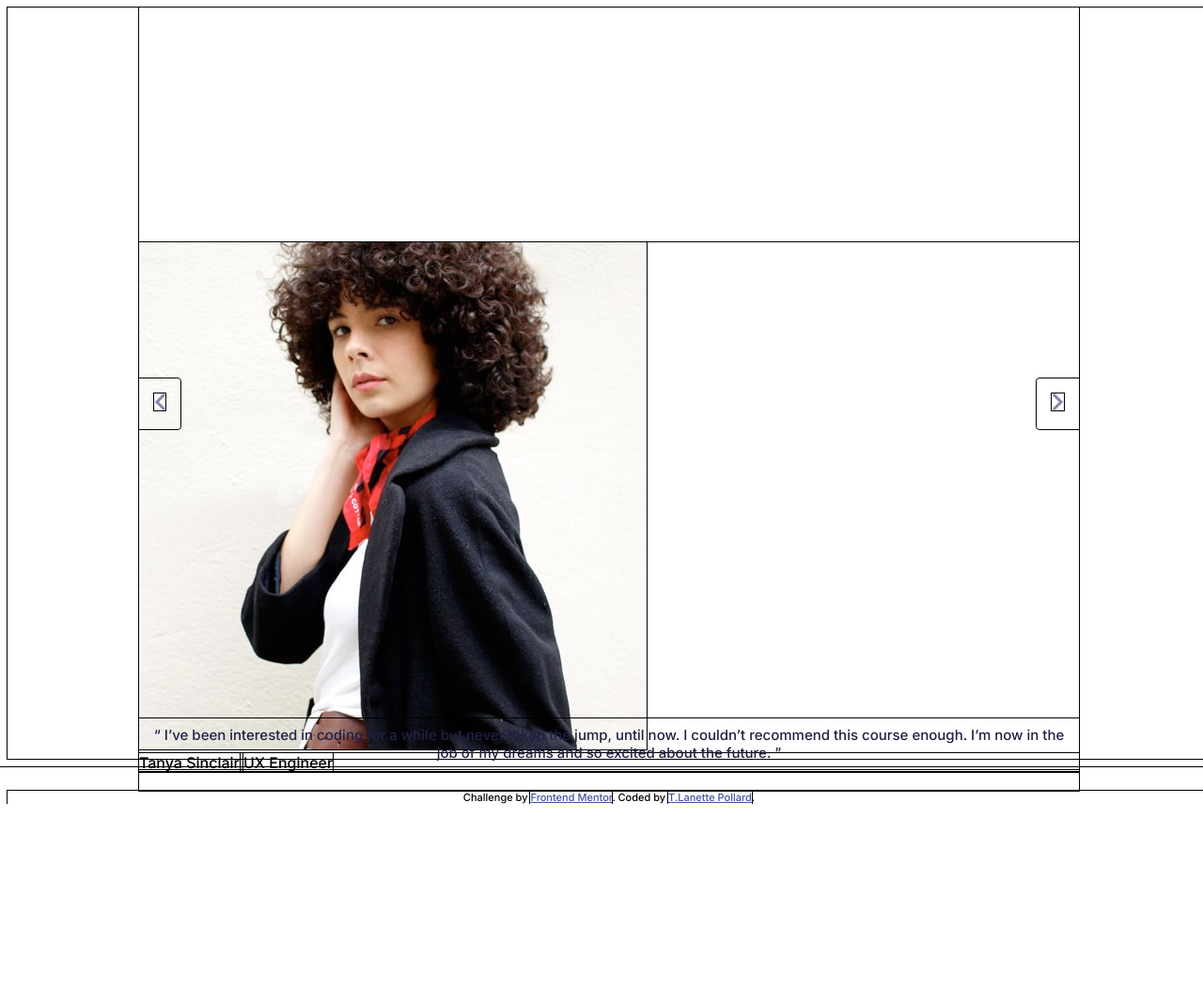
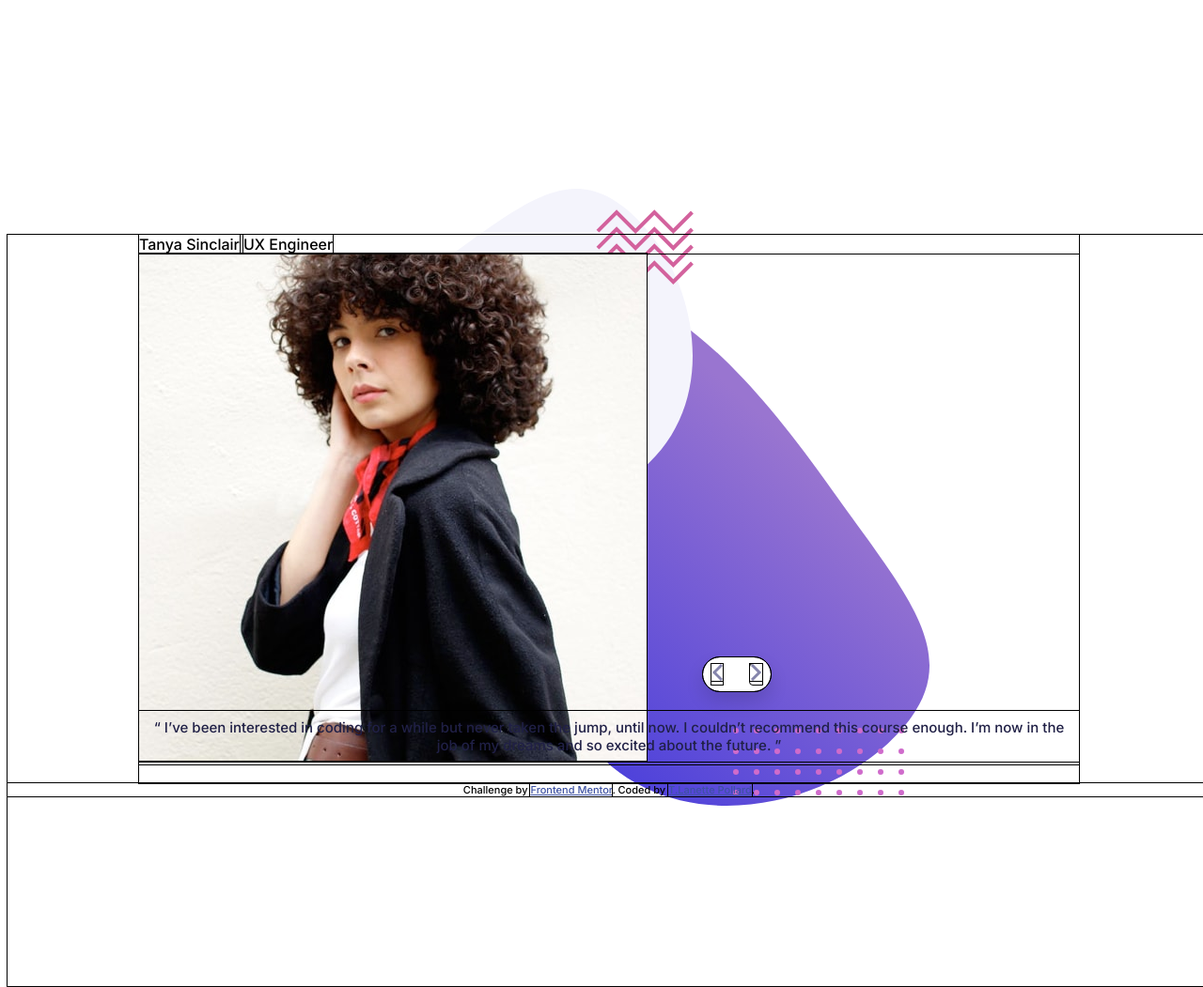
Before and after one commit to TLanetteRose/Coding-Bootcamp-Testimonial-TLP, a plain HTML site: page index.html in a window 1280 px wide. Shown: the whole page at 94% size. Before the commit the page ends 856 px from the top, so only its background shows below. Drawn offline with Linux system fonts and the light colour scheme.

Commit message:
Updates
Signed-off-by: T. Lanette <TLPollard4516@gmail.com>

```diff
--- a/index.html
+++ b/index.html
@@ -16,7 +16,6 @@
     <div class="slideshow__inner">
       <div role="list">
         <div class="slides slide__one fade">
-          <img class="slide__image" src="images/image-tanya.jpg" alt="Tanya testimonial">
           <div class="testimonial">
             <p class="slide__text">“ I’ve been interested in coding for a while    but never taken the jump, until now. I couldn’t recommend this course enough. I’m now in the job of my dreams and so
             excited about the future. ”
@@ -26,10 +25,10 @@
               <span>UX Engineer</span>
             </div><!-- .slide__credit -->
           </div><!-- .testimonial -->
+          <img class="slide__image" src="images/image-tanya.jpg" alt="Tanya testimonial">
         </div><!-- .slide__one -->
 
         <div class="slides slide__two fade">
-          <img class="slide__image" src="images/image-john.jpg" alt="John testimonial">
           <div class="testimonial">
             <p class="slide__text">“ If you want to lay the best foundation possible I’d recommend taking this course.
               The depth the instructors go into is incredible. I now feel so confident about
@@ -40,18 +39,22 @@
               <span>Junior Front-end Developer</span>
             </div><!-- .slide__credit -->
           </div><!-- .testimonial -->
+          <img class="slide__image" src="images/image-john.jpg" alt="John testimonial">
         </div><!-- .slide__two -->
       </div><!-- .list -->
 
       <!-- Next and previous buttons -->
       <div class="slide__buttons">
+        <div class="button-container">
           <a class="prev" onclick='plusSlides(-1)'>
             <svg xmlns="http://www.w3.org/2000/svg" width="12" height="18">
             <path fill="none" stroke="#8585AC" stroke-width="3" d="M11 1L3 9l8 8" /></svg></a>
           <a class="next" onclick='plusSlides(1)'>
             <svg xmlns="http://www.w3.org/2000/svg" width="13" height="18">
             <path fill="none" stroke="#8585AC" stroke-width="3" d="M2 1l8 8-8 8" /></svg></a>
+        </div><!-- .button-container -->
       </div><!-- . slide__buttons -->
+
     </div><!-- .slideshow-->
     <br>
   </div><!-- .slideshow__container -->
--- a/styles/style.css
+++ b/styles/style.css
@@ -10,6 +10,9 @@ body {
     height: 100vh;
     width: 100%;
     font-family: 'Inter', sans-serif;
+    background-image: url('/images/pattern-bg.svg');
+    background-repeat: no-repeat;
+    background-position: center;
 
 }
 
@@ -27,27 +30,36 @@ body {
 .slideshow__inner {
     display: flex;
     flex-direction: column;
-
+    margin-top: 250px;
 }
 
 .slides {
     display: none;
-    margin-top: 250px;
 }
 
-.prev, .next {
+.slide__buttons {
+    position: absolute;
+    top: 77%;
+    left: 60%;
+    z-index: 999;
+    background-color: white;
+    border-radius: 50px;
+    font-size: 18px;
+}
+
+.slide__buttons .button-container {
+    box-shadow: 0 10px 20px rgba(0, 0, 0, 0.14);
+    border-radius: 50px;
+    display: flex;
+    justify-content: space-between;
+    align-items: center;
+    width: 4em;
+    height: 2em;
+    padding: 0.7em 0.5em;
+}
+
+.slide__buttons .button-container svg {
     cursor: pointer;
-    position: absolute;
-    top: 50%;
-    width: auto;
-    margin-top: -22px;
-    padding: 16px;
-    color: white;
-    font-weight: bold;
-    font-size: 18px;
-    transition: 0.6s ease;
-    border-radius: 0 3px 3px 0;
-    user-select: none;
 }
 
 /* Position next button to the right */
```
Lines whose indentation alone changed are shown as unchanged.
